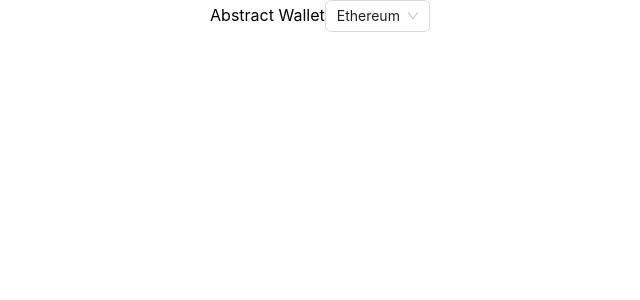
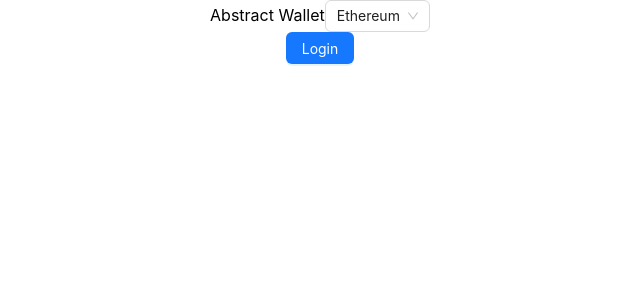
Before and after one commit to vikzh/ethwarsaw_monorepo, a React (Create React App) app in the folder extension/: page / in a window 1280 px wide. Shown: the top 300 px of the page, without its empty margins (320-960 px from the left). Built offline with nearby package versions, Linux system fonts and the light colour scheme.

Commit message:
basic structure added

```diff
--- a/extension/src/App.js
+++ b/extension/src/App.js
@@ -3,6 +3,9 @@
 import {useState} from 'react';
 import {Select} from 'antd';
 import { Routes, Route } from 'react-router-dom';
+import Home from './Home';
+import Login from "./Login";
+import { MemoryRouter } from "react-router-dom";
 
 function App() {
   const [selectedChain, setSelectedChain] = useState('0x1');
@@ -27,6 +30,10 @@
               className="dropdown"
           ></Select>
       </header>
+        <Routes>
+            <Route path="/" element={<Home/>}/>
+            <Route path="/login" element={<Login/>}/>
+        </Routes>
     </div>
   );
 }
--- /dev/null
+++ b/extension/src/Home.js
@@ -0,0 +1,22 @@
+import React from "react";
+import {Button} from "antd";
+import { useNavigate } from "react-router-dom";
+import Login from "./Login";
+
+function Home() {
+    const navigate = useNavigate();
+
+    return (
+        <>
+            <div className="content">
+                <Button
+                    type="primary"
+                    onClick={() => navigate("/login")}>
+                        Login
+                </Button>
+            </div>
+        </>
+    )
+}
+
+export default Home;
--- /dev/null
+++ b/extension/src/Login.js
@@ -0,0 +1,20 @@
+import React from "react";
+import {Button} from "antd";
+
+function Login() {
+
+    return (
+        <>
+            <div className="content">
+                Login page
+            </div>
+
+            <Button
+                onClick={() => navigate("/")}>
+                Home
+            </Button>
+        </>
+    )
+}
+
+export default Login;
--- a/extension/src/index.js
+++ b/extension/src/index.js
@@ -3,11 +3,14 @@
 import './index.css';
 import App from './App';
 import reportWebVitals from './reportWebVitals';
+import { MemoryRouter } from "react-router-dom";
 
 const root = ReactDOM.createRoot(document.getElementById('root'));
 root.render(
   <React.StrictMode>
-    <App />
+      <MemoryRouter>
+        <App />
+      </MemoryRouter>
   </React.StrictMode>
 );
 
```
